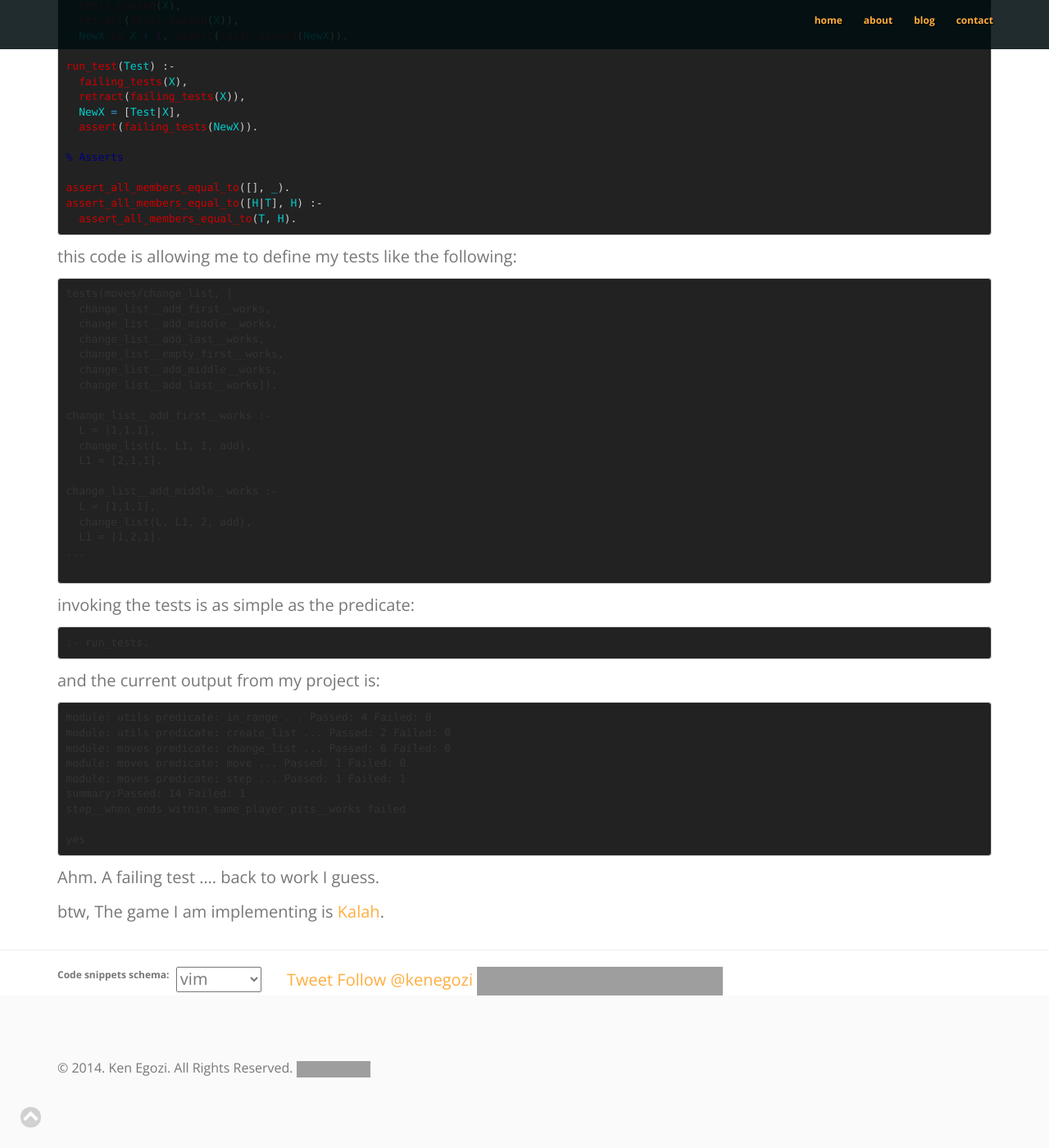
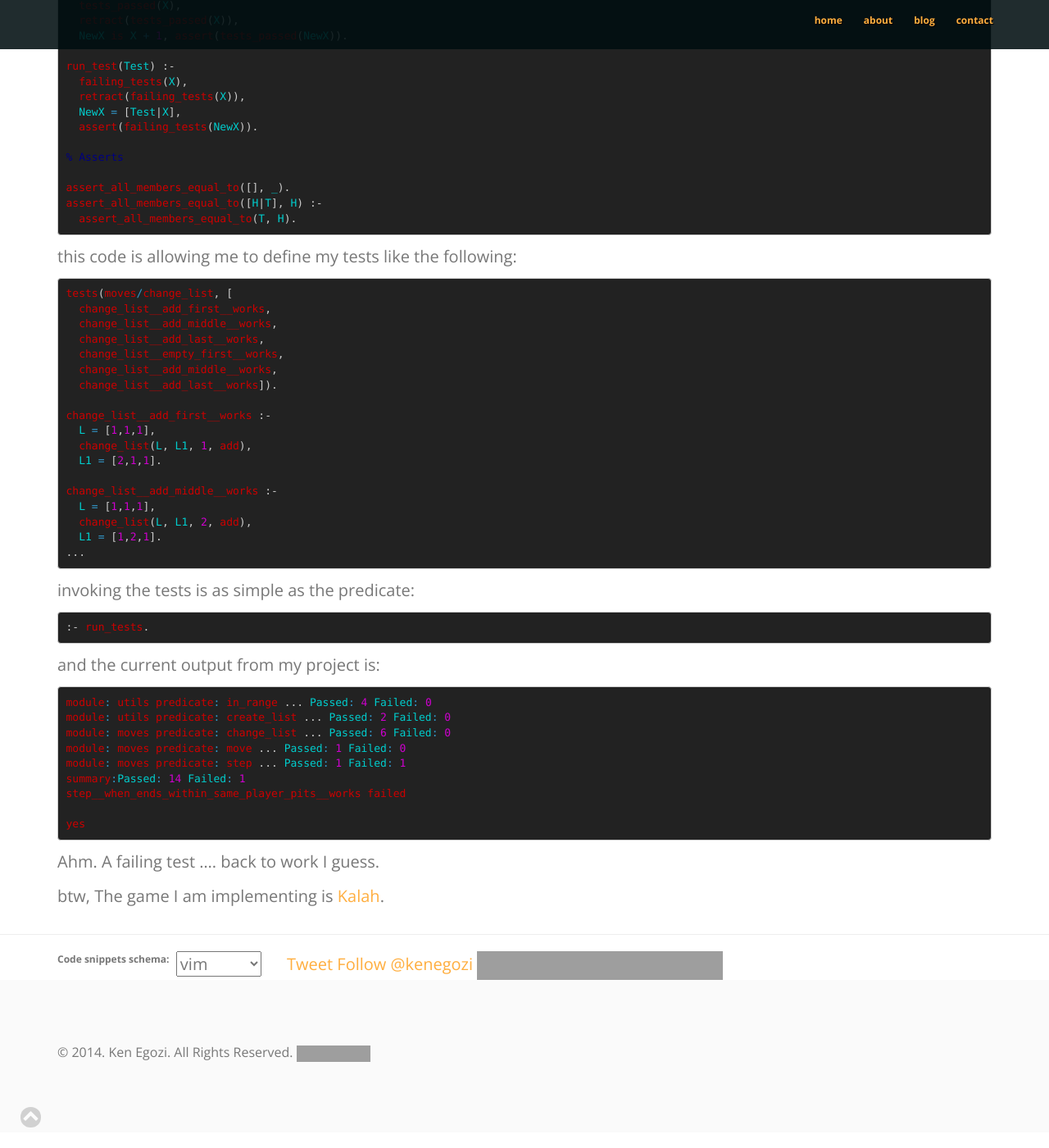
Before and after one commit to kenegozi/kenegozi.github.io, a Jekyll site: the page built from _posts/2008-07-24-unit-testing-in-prolog.markdown, in a window 1280 px wide and 1400 px high, scrolled down 1858 px. Shown: the whole window at 82% size. Built offline with Jekyll 4.4.1, drawn with Linux system fonts in a browser that asks for light colours; nearby versions of some CDN libraries; comment, search, counter and statistics services are not loaded; grey boxes are pictures that could not be loaded.

Commit message:
Update 2008-07-24-unit-testing-in-prolog.markdown

````diff
--- a/_posts/2008-07-24-unit-testing-in-prolog.markdown
+++ b/_posts/2008-07-24-unit-testing-in-prolog.markdown
@@ -26,7 +26,7 @@ Ain't pretty, but it serves both the need to test my code, and the need to re-le
 
 
 
-{% highlight prolog%}
+{% highlight prolog %}
 run_tests :-
   dynamic([ tests_passed/1, failing_tests/1, total_tests_passed/1, total_failing_tests/1 ]),
   assert(tests_passed(0)),
@@ -116,7 +116,7 @@ assert_all_members_equal_to([H|T], H) :-
 
 this code is allowing me to define my tests like the following:
 
-```
+{% highlight prolog %}
 tests(moves/change_list, [
   change_list__add_first__works,
   change_list__add_middle__works,
@@ -136,21 +136,21 @@ change_list__add_middle__works :-
   L1 = [1,2,1].
 ...
 
-```
+{% endhighlight %}
 
 
 
 invoking the tests is as simple as the predicate:
 
-```
+{% highlight prolog %}
 :- run_tests.
-```
+{% endhighlight %}
 
 
 
 and the current output from my project is:
 
-```
+{% highlight prolog%}
 module: utils predicate: in_range ... Passed: 4 Failed: 0
 module: utils predicate: create_list ... Passed: 2 Failed: 0
 module: moves predicate: change_list ... Passed: 6 Failed: 0
@@ -160,7 +160,7 @@ summary:Passed: 14 Failed: 1
 step__when_ends_within_same_player_pits__works failed
 
 yes
-```
+{% endhighlight %}
 
 
 
````
